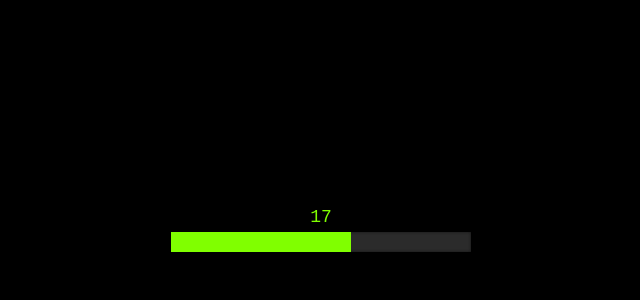
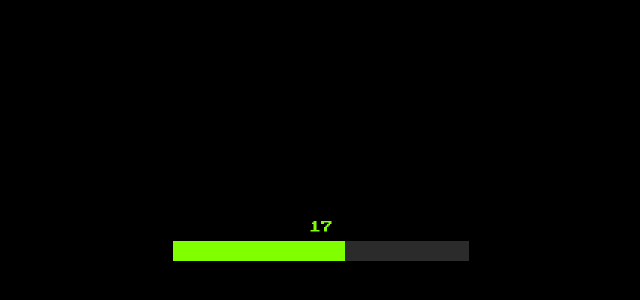
Before and after one commit to printhelloworldasdas/idk, a plain HTML site: page index.html in a window 1280 px wide. Shown: the part 166-466 px from the top of the page, without its empty margins (319-959 px from the left). Drawn offline with Linux system fonts and the light colour scheme.

Commit message:
Update index.html

```diff
--- a/index.html
+++ b/index.html
@@ -2,48 +2,88 @@
 <html lang="es">
 <head>
   <meta charset="UTF-8">
-  <title>Barra de XP estilo Minecraft</title>
+  <title>Barra de XP Pixel Art</title>
   <style>
+    @import url('https://fonts.googleapis.com/css2?family=Press+Start+2P&display=swap');
+
     body {
       background-color: #000;
-      font-family: 'Minecraft', monospace;
       display: flex;
       justify-content: center;
       align-items: center;
       height: 100vh;
+      font-family: 'Press Start 2P', monospace;
     }
 
-    .xp-container {
-      position: relative;
-      width: 300px;
-      height: 20px;
-      background-color: #2b2b2b;
-      border: 2px solid #000;
-      box-shadow: inset 0 0 3px #111;
-    }
-
-    .xp-bar {
-      height: 100%;
-      background: #80ff00;
-      width: 60%; /* <-- Aquí defines el porcentaje de XP actual */
+    .xp-wrapper {
+      display: flex;
+      flex-direction: column;
+      align-items: center;
     }
 
     .xp-level {
+      color: #80ff00;
+      text-shadow: 1px 1px #000;
+      margin-bottom: 6px;
+      font-size: 12px;
+    }
+
+    .xp-bar-pixel {
+      width: 304px;
+      height: 24px;
+      image-rendering: pixelated;
+      background-color: #2b2b2b;
+      position: relative;
+      display: grid;
+      grid-template-columns: repeat(19, 16px); /* 16px x 19 = 304px */
+      grid-template-rows: 24px;
+    }
+
+    .xp-fill {
+      background-color: #80ff00;
+      grid-column: 1 / span 11; /* Simula 11 de 19 bloques llenos = ~58% XP */
+    }
+
+    /* Opcional: pixel corners (simulate curved ends manually) */
+    .xp-bar-pixel::before,
+    .xp-bar-pixel::after {
+      content: "";
       position: absolute;
-      top: -25px;
-      left: 50%;
-      transform: translateX(-50%);
-      color: #80ff00;
-      font-size: 18px;
-      text-shadow: 1px 1px #000;
+      top: 0;
+      width: 4px;
+      height: 24px;
+      background-color: transparent;
+    }
+
+    .xp-bar-pixel::before {
+      left: 0;
+      border-left: 4px solid #000;
+    }
+
+    .xp-bar-pixel::after {
+      right: 0;
+      border-right: 4px solid #000;
+    }
+
+    .xp-bar-border {
+      position: absolute;
+      top: 0;
+      left: 0;
+      width: 100%;
+      height: 100%;
+      box-sizing: border-box;
+      border: 2px solid #000;
     }
   </style>
 </head>
 <body>
 
-  <div class="xp-container">
+  <div class="xp-wrapper">
     <div class="xp-level">17</div>
-    <div class="xp-bar"></div>
+    <div class="xp-bar-pixel">
+      <div class="xp-fill"></div>
+      <div class="xp-bar-border"></div>
+    </div>
   </div>
 
 </body>
```
